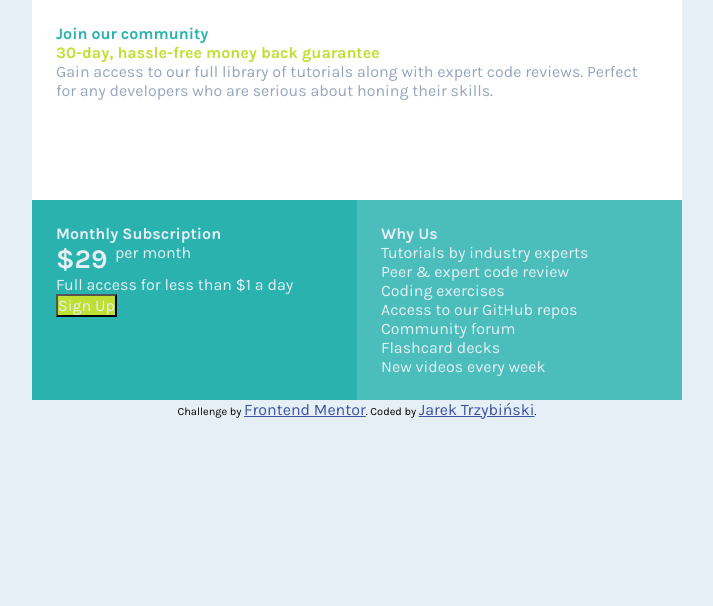
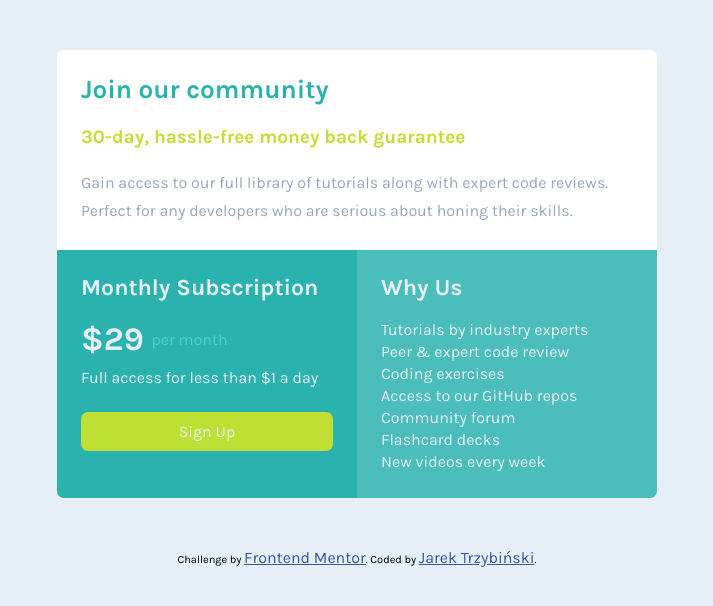
Before and after one commit to Jarek-Trzybinski/front-end-challenge-002-single-price-grid-component-master, a website: page index.html in a window 1280 px wide. Shown: the whole page, without its empty margins (283-996 px from the left). Drawn offline with Linux system fonts and the light colour scheme.

Commit message:
Apply styles to elements

```diff
--- a/css/main.css
+++ b/css/main.css
@@ -13,64 +13,92 @@ body {
 .price-component {
   display: grid;
   grid-template-columns: 1fr;
-  grid-template-rows: repeat(3, 1fr);
-  max-width: 650px;
-  margin: auto; }
+  grid-template-rows: repeat(3, auto);
+  max-width: 300px;
+  margin: 50px auto; }
   .price-component > section {
     padding: 1.5em; }
   .price-component .join-our-community {
-    background-color: white; }
+    background-color: white;
+    border-top-left-radius: 7px;
+    border-top-right-radius: 7px; }
     .price-component .join-our-community h1 {
       color: #2ab2af;
-      font-weight: 700; }
+      font-size: 26px;
+      font-weight: 700;
+      margin-bottom: 1.3rem; }
     .price-component .join-our-community h2 {
       color: #c0df34;
-      font-weight: 700; }
+      font-size: 19px;
+      font-weight: 700;
+      margin-bottom: 1.3rem; }
     .price-component .join-our-community p {
-      color: #98a6bd; }
+      color: #98a6bd;
+      line-height: 1.8rem; }
   .price-component .monthly-subcription {
     background-color: #2ab2af; }
     .price-component .monthly-subcription h2 {
       color: #e5eff5;
-      font-weight: 700; }
+      font-weight: 700;
+      font-size: 23px;
+      margin-bottom: 19px; }
     .price-component .monthly-subcription .price-container {
       display: -webkit-box;
       display: flex;
       -webkit-box-orient: horizontal;
       -webkit-box-direction: normal;
-              flex-direction: row; }
+              flex-direction: row;
+      margin-bottom: 10px;
+      -webkit-box-align: center;
+              align-items: center; }
       .price-component .monthly-subcription .price-container .price {
         color: #e5eff5;
-        font-size: 27px;
+        font-size: 33px;
         font-weight: 700; }
       .price-component .monthly-subcription .price-container .period {
-        color: #e5eff5; }
+        color: #50ccce; }
     .price-component .monthly-subcription p {
-      color: #e5eff5; }
+      color: #e5eff5;
+      margin-bottom: 25px; }
     .price-component .monthly-subcription button {
       background-color: #c0df34;
-      color: #e5eff5; }
+      color: #e5eff5;
+      width: 100%;
+      font-size: 16px;
+      padding: 10px 30px;
+      border-radius: 7px;
+      border: 0; }
+    .price-component .monthly-subcription button:hover, .price-component .monthly-subcription button:focus {
+      background-color: #cbdd6e; }
   .price-component .why-us {
-    background-color: #4bbebc; }
+    background-color: #4bbebc;
+    border-bottom-left-radius: 7px;
+    border-bottom-right-radius: 7px; }
     .price-component .why-us h2 {
       color: #e5eff5;
-      font-weight: 700; }
+      font-weight: 700;
+      font-size: 23px;
+      margin-bottom: 19px; }
     .price-component .why-us ul {
       list-style-type: none; }
       .price-component .why-us ul li {
-        color: #e5eff5; }
+        color: #e5eff5;
+        margin-bottom: 3px; }
 
-@media screen and (min-width: 550px) {
+@media screen and (min-width: 700px) {
   .price-component {
     display: grid;
     grid-template-columns: 1fr 1fr;
-    grid-template-rows: 1fr 1fr; }
+    grid-template-rows: auto 1fr;
+    max-width: 600px; }
     .price-component .join-our-community {
       grid-column: 1/3;
       grid-row: 1/2; }
     .price-component .monthly-subcription {
       grid-column: 1/2;
-      grid-row: 2/3; }
+      grid-row: 2/3;
+      border-bottom-left-radius: 7px; }
     .price-component .why-us {
       grid-column: 2/3;
-      grid-row: 2/3; } }
+      grid-row: 2/3;
+      border-bottom-left-radius: 0; } }
```
